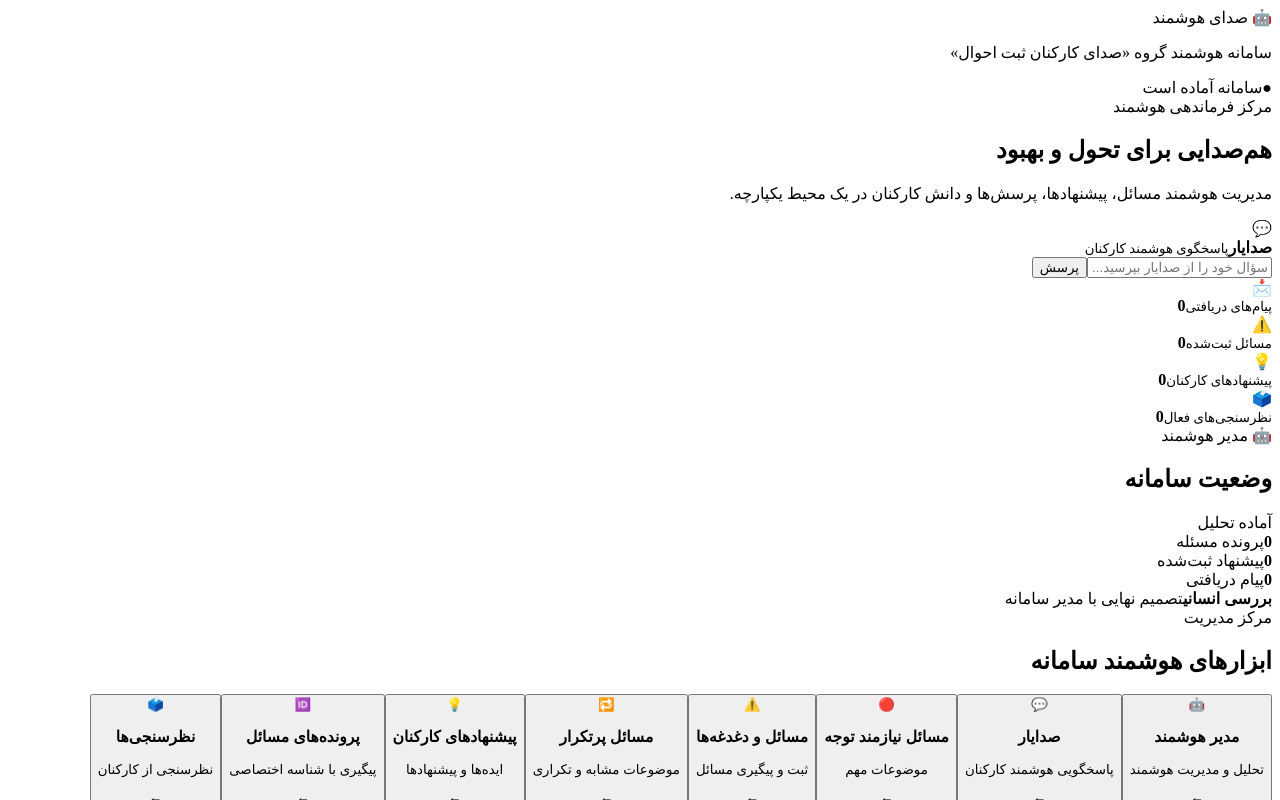
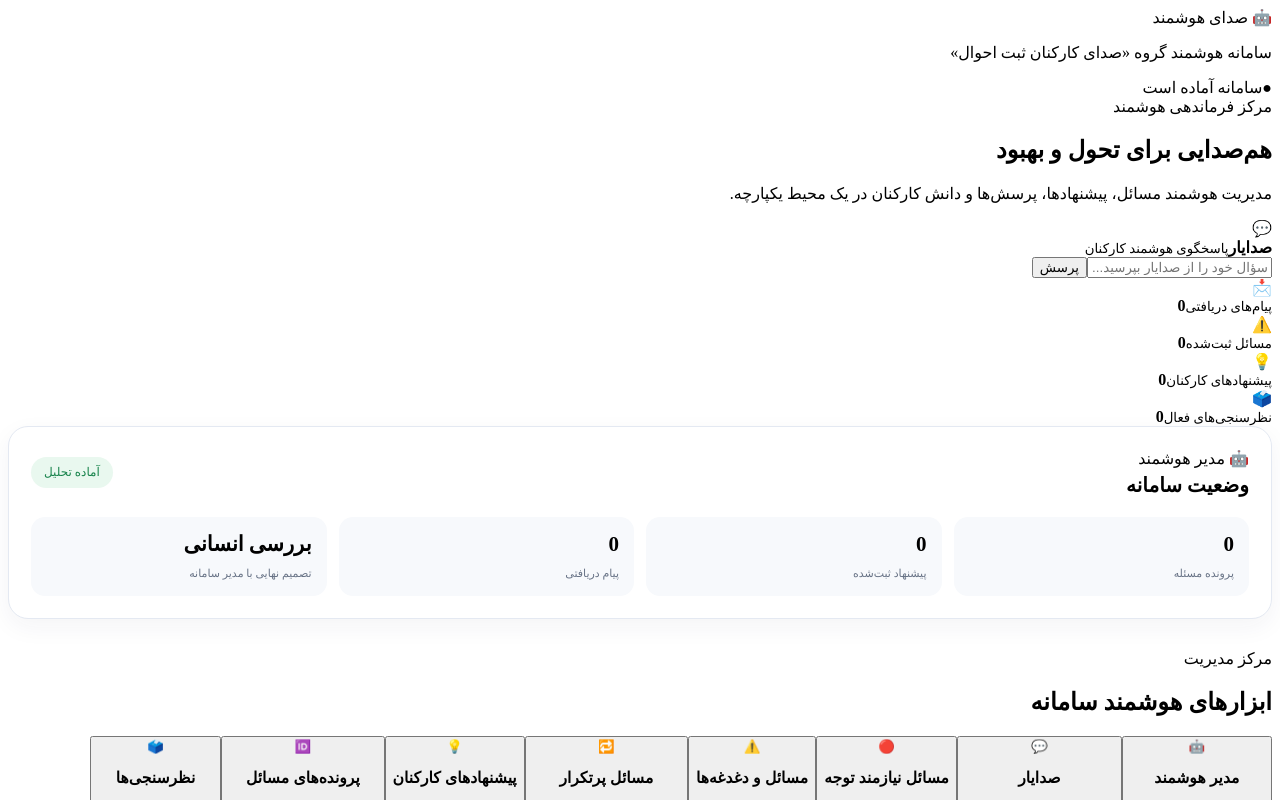
Before and after one commit to mehdimontakhab6-tech/sedaye-smart, a Next.js app: page / in a window 1280 px wide. Shown: the top 800 px of the page. Built offline with nearby package versions, Linux system fonts and the light colour scheme; no server answers.

Commit message:
Add smart manager dashboard styles

```diff
--- a/app/globals.css
+++ b/app/globals.css
@@ -105,3 +105,61 @@
     gap: 6px;
   }
 }
+.managerPanel {
+  background: white;
+  border: 1px solid #e4e9f2;
+  border-radius: 20px;
+  padding: 22px;
+  margin-bottom: 30px;
+  box-shadow: 0 8px 25px rgba(30, 45, 75, 0.05);
+}
+
+.managerHeader {
+  display: flex;
+  justify-content: space-between;
+  align-items: center;
+  gap: 15px;
+  margin-bottom: 20px;
+}
+
+.managerHeader h2 {
+  margin: 5px 0 0;
+  font-size: 20px;
+}
+
+.managerStatus {
+  background: #e9f8ef;
+  color: #17834b;
+  padding: 8px 13px;
+  border-radius: 999px;
+  font-size: 12px;
+}
+
+.managerGrid {
+  display: grid;
+  grid-template-columns: repeat(4, 1fr);
+  gap: 12px;
+}
+
+.managerGrid > div {
+  background: #f7f9fc;
+  border-radius: 14px;
+  padding: 15px;
+}
+
+.managerGrid strong {
+  display: block;
+  font-size: 21px;
+  margin-bottom: 6px;
+}
+
+.managerGrid span {
+  color: #687386;
+  font-size: 11px;
+}
+
+@media (max-width: 700px) {
+  .managerGrid {
+    grid-template-columns: 1fr 1fr;
+  }
+}
```
